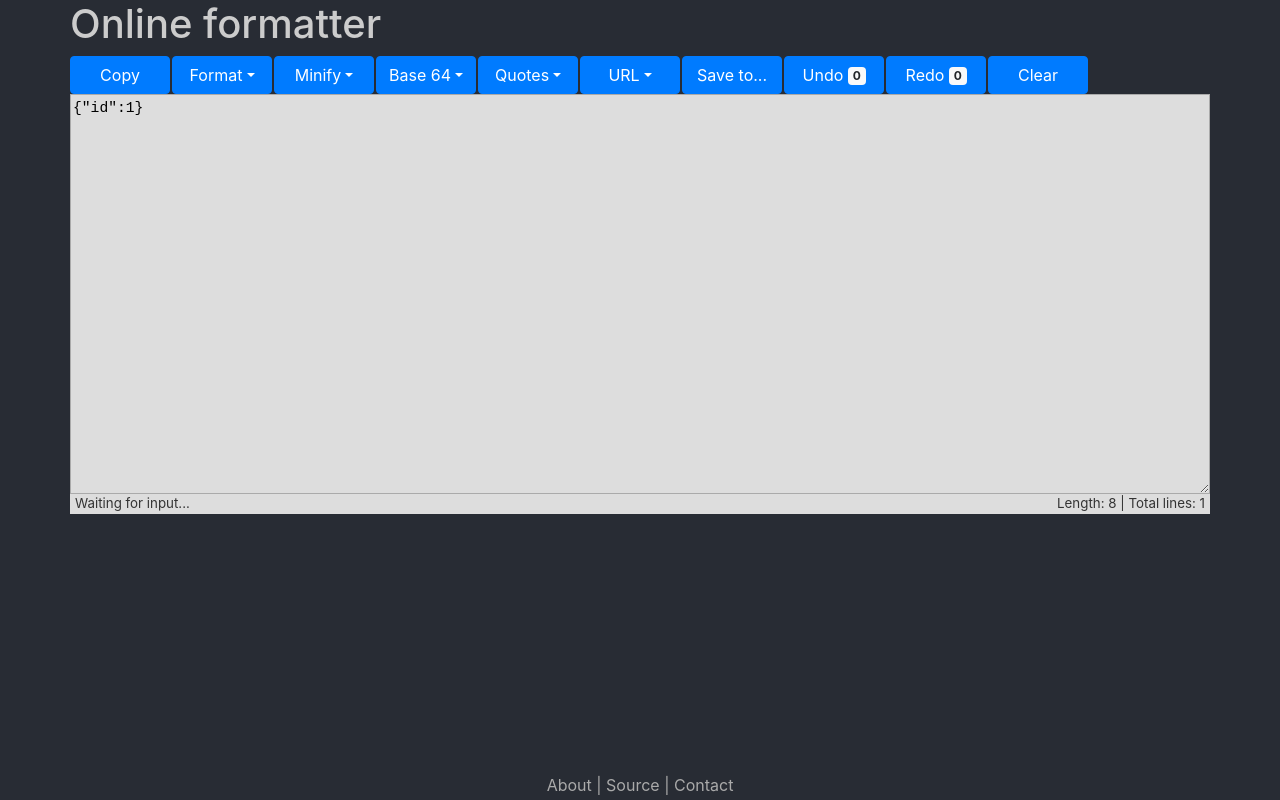
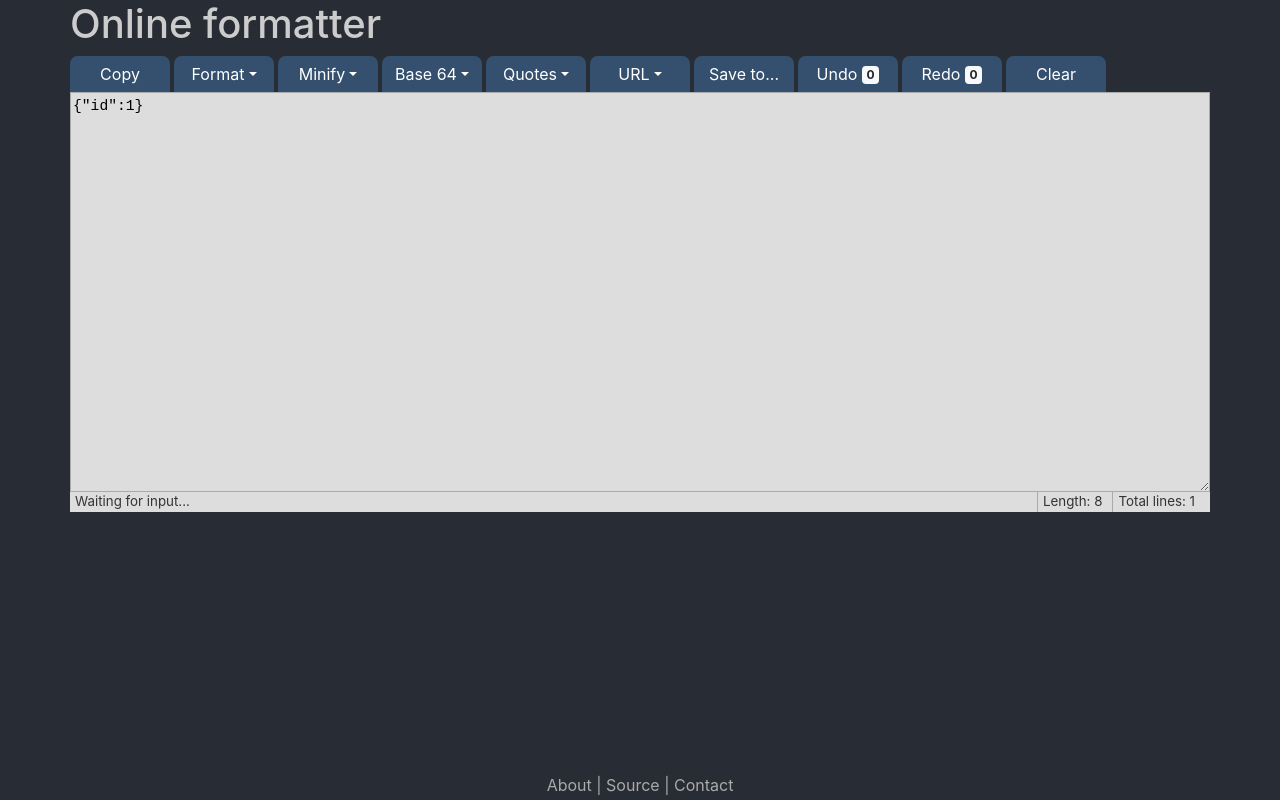
Before and after one commit to aaronarriero/onlineformatter, a React (Create React App) app: page / in a window 1280 px wide. Built offline with nearby package versions, Linux system fonts and the light colour scheme.

Commit message:
Improved status bar aesthetics. Link style changes.

```diff
--- a/src/App.css
+++ b/src/App.css
@@ -6,6 +6,20 @@ html {
 body {
   background-color: #282c34;
   margin-bottom: 30px; /* Margin bottom by footer height */
+}
+
+a {
+  color: orange;
+}
+
+a:hover {
+  color: darkorange;
+}
+
+.btn-primary {
+  color: white;
+  background-color: #34506e;
+  border-color: white;
 }
 
 .page-footer {
@@ -24,11 +38,13 @@ h1 {
 }
 
 .button-row button {
-  margin-right: 2px;
+  margin-right: 4px;
 }
 
 .btn {
   min-width: 100px;
+  border-style: none;
+  border-radius: 8px 8px 0 0;
 }
 
 textarea {
@@ -51,3 +67,8 @@ textarea {
   font-size: 10pt;
   color: #333333;
 }
+
+.status-bar-divider {
+  border-left: solid 1px #aaaaaa;
+  padding: 0 10px 0 5px;
+}
--- a/src/components/StatusBar.js
+++ b/src/components/StatusBar.js
@@ -18,7 +18,8 @@ class StatusBar extends Component {
         return (
             <div className="status-bar clearfix">
                 <span className="float-left">{this.getStatus()}</span>
-                <span className="float-right">Length: {this.getLength()} | Total lines: {this.getLineCount()}</span>
+                <span className="float-right status-bar-divider">Total lines: {this.getLineCount()}</span>
+                <span className="float-right status-bar-divider">Length: {this.getLength()}</span>
             </div>
         );
     }
```
